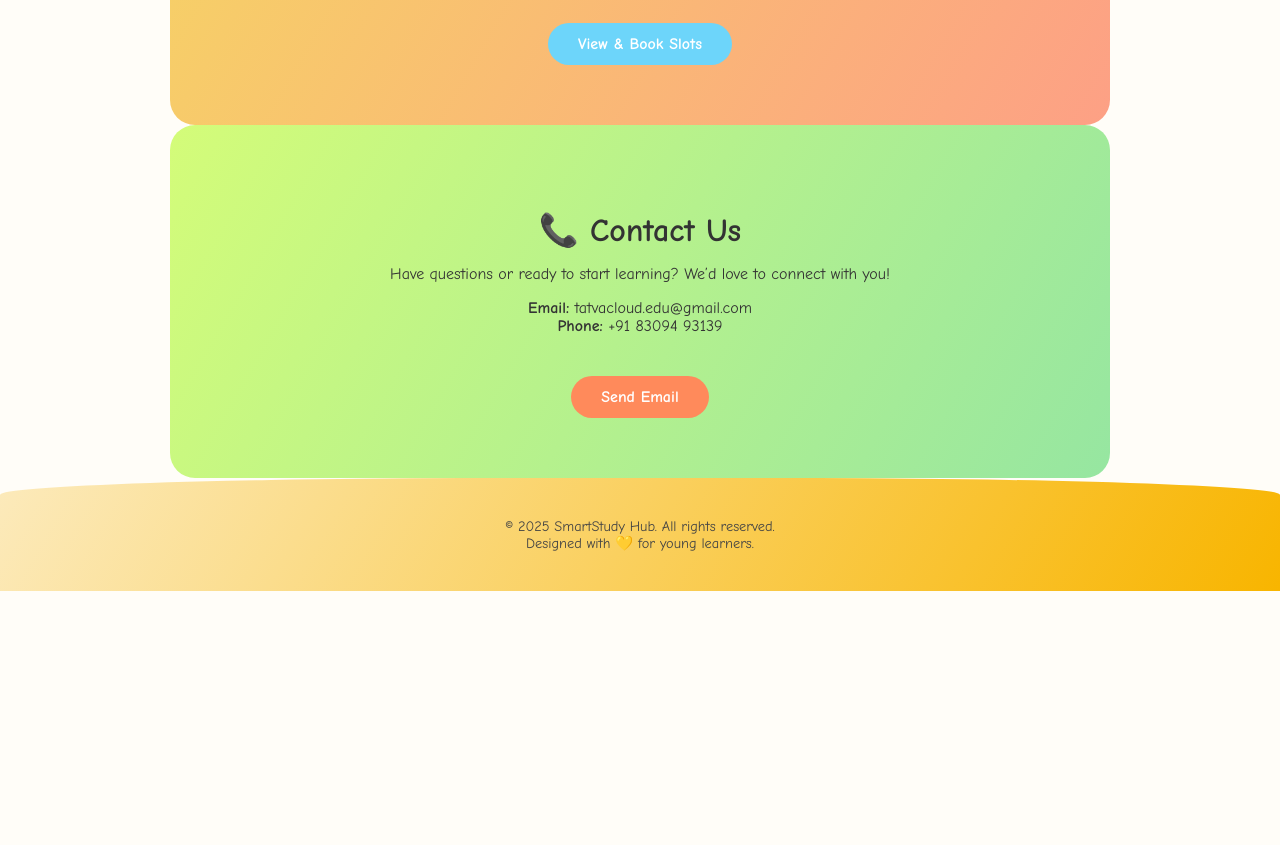
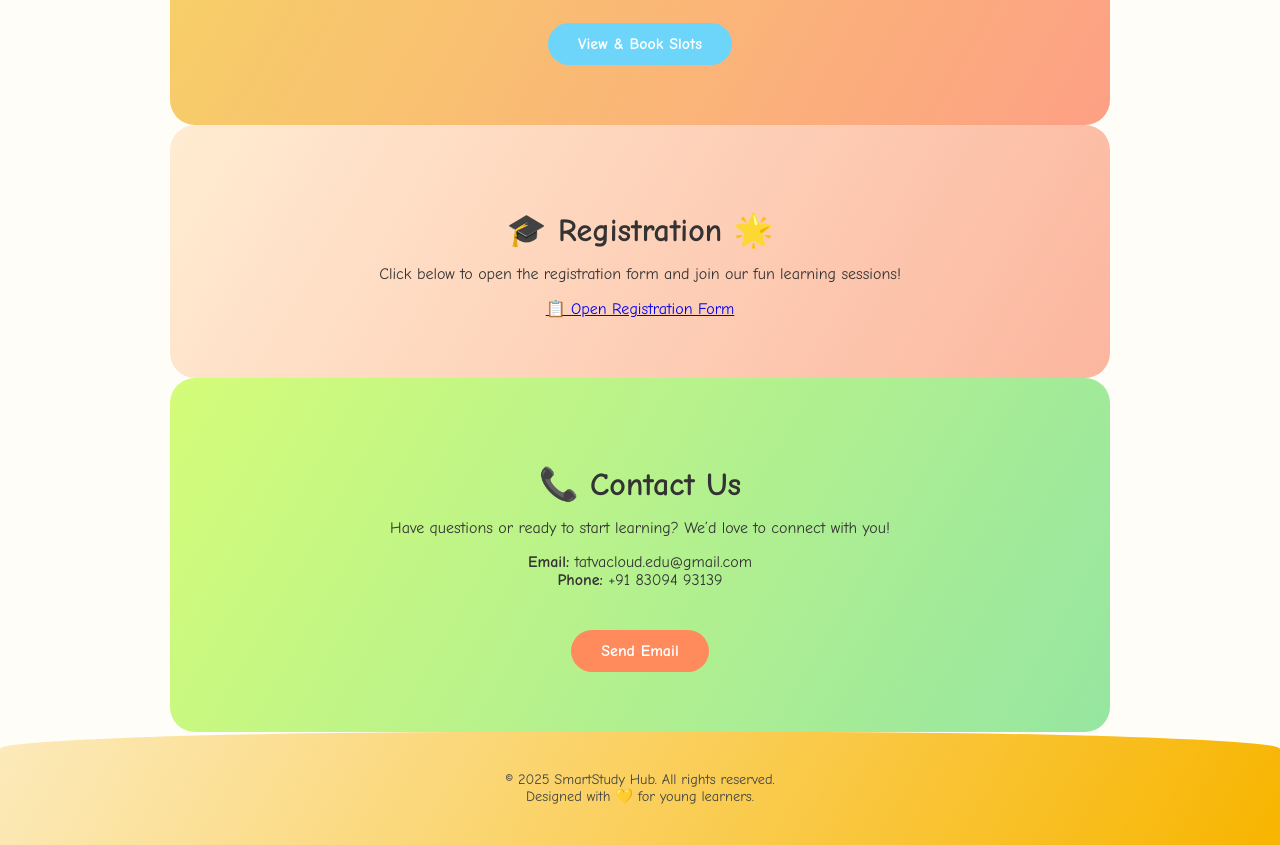
Before and after one commit to swasacloud-ops/tatva.cloud, a plain HTML site: page index.html in a window 1280 px wide. Shown: the part 1240-2085 px from the top of the page. Before the commit the page ends 1831 px from the top, so only its background shows below. Drawn offline with Linux system fonts and the light colour scheme.

Commit message:
Add files via upload

```diff
--- a/index.html
+++ b/index.html
@@ -117,7 +117,7 @@
   #services { background: linear-gradient(120deg, #c2e9fb, #a1c4fd); border-radius: 25px; }
   #slots { background: linear-gradient(120deg, #f6d365, #fda085); border-radius: 25px; }
   #contact { background: linear-gradient(120deg, #d4fc79, #96e6a1); border-radius: 25px; }
-
+  #registration { background: linear-gradient(120deg, #ffecd2, #fcb69f); border-radius: 25px; }
   .features {
     display: grid;
     gap: 25px;
@@ -216,6 +216,16 @@
   <a href="https://calendly.com/tatvacloud-edu/30min" target="_blank" class="btn btn-secondary">View & Book Slots</a>
 </section>
 
+<section id="registration" class="registration">
+  <h2>🎓 Registration 🌟</h2>
+  <p>Click below to open the registration form and join our fun learning sessions!</p>
+  <a href="https://forms.gle/GTZjq45hUJsYHM8S8" target="_blank" class="register-btn">📋 Open Registration Form</a>
+</section>
+
+
+
+
+
 <section id="contact">
   <h2>📞 Contact Us</h2>
   <p>Have questions or ready to start learning? We’d love to connect with you!</p>
```
